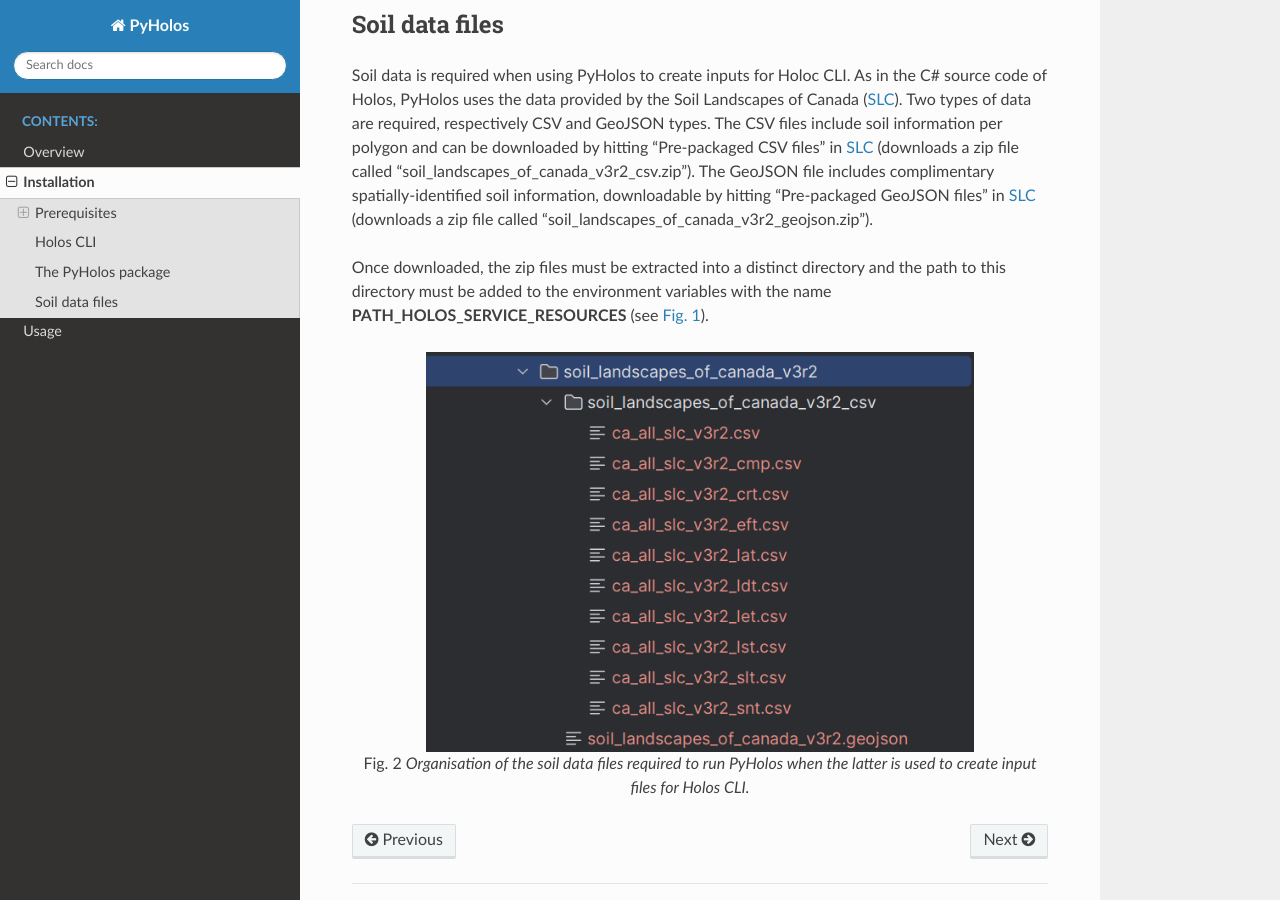
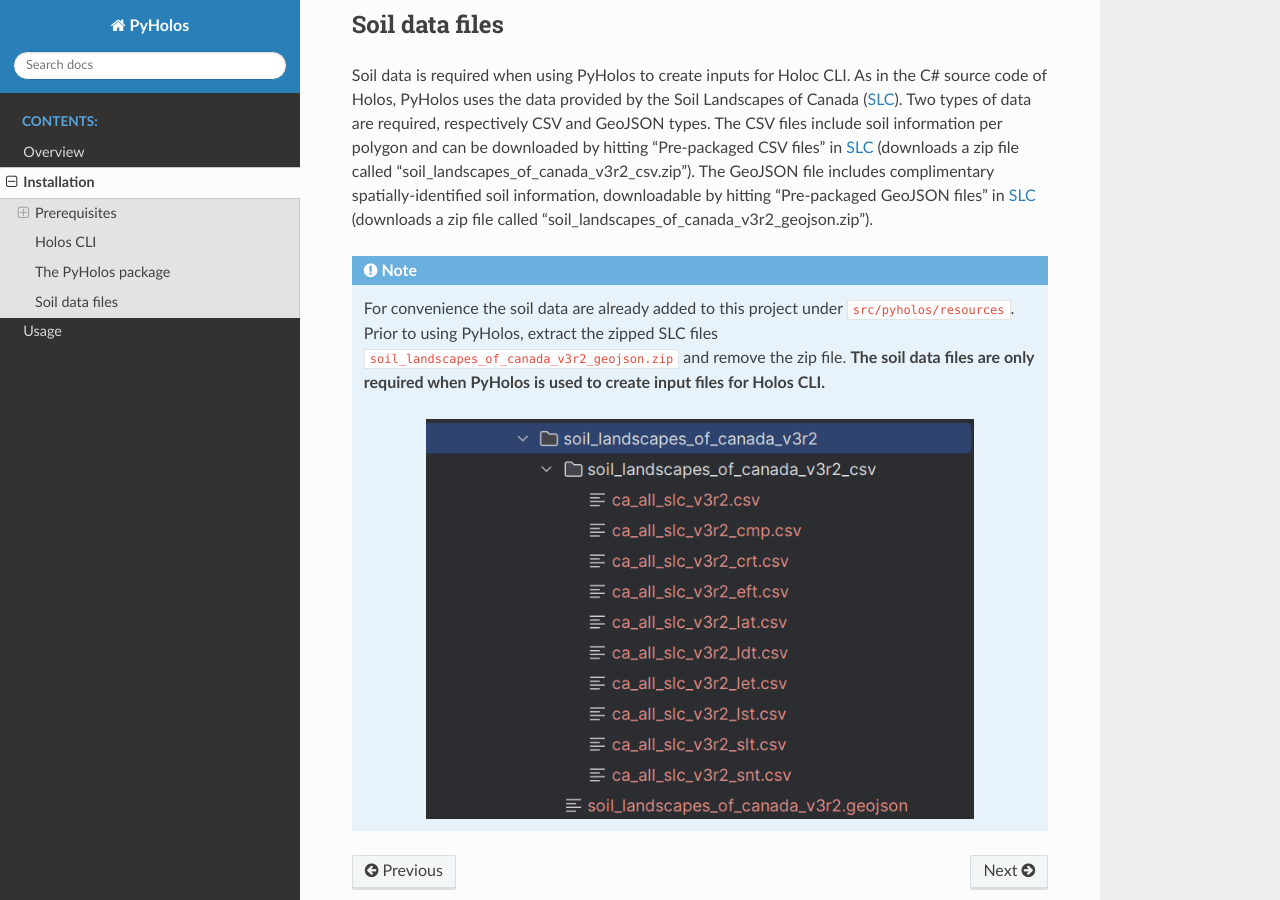
Before and after one commit to Mon-Systeme-Fourrager/pyholos, a Sphinx documentation site: the page built from docs/installation.rst, in a window 1280 px wide and 900 px high, scrolled down 5172 px. Built offline with Sphinx 7.4.7 and the Read the Docs theme 3.1.0, drawn with Linux system fonts in a browser that asks for light colours.

Commit message:
update the docs

```diff
--- a/docs/installation.rst
+++ b/docs/installation.rst
@@ -213,13 +213,11 @@
 "Pre-packaged GeoJSON files" in |slc|
 (downloads a zip file called "soil_landscapes_of_canada_v3r2_geojson.zip").
 
-Once downloaded, the zip files must be extracted into a distinct directory and the path to this directory must be added
-to the environment variables with the name **PATH_HOLOS_SERVICE_RESOURCES** (see :numref:`fig_environment_variables`).
+.. note::
+    For convenience the soil data are already added to this project under ``src/pyholos/resources``. Prior to using
+    PyHolos, extract the zipped SLC files ``soil_landscapes_of_canada_v3r2_geojson.zip`` and remove the zip file.
+    **The soil data files are only required when PyHolos is used to create input files for Holos CLI.**
 
-
-.. figure:: figs/location_slc_data.png
-    :align: center
-    :height: 400
-
-    Organisation of the soil data files required to run PyHolos when the latter is used to create input files for
-    Holos CLI.
+    .. image:: figs/location_slc_data.png
+        :align: center
+        :height: 400
```
